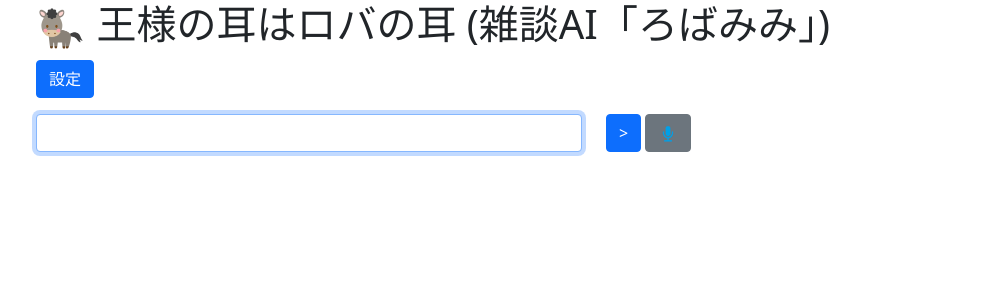
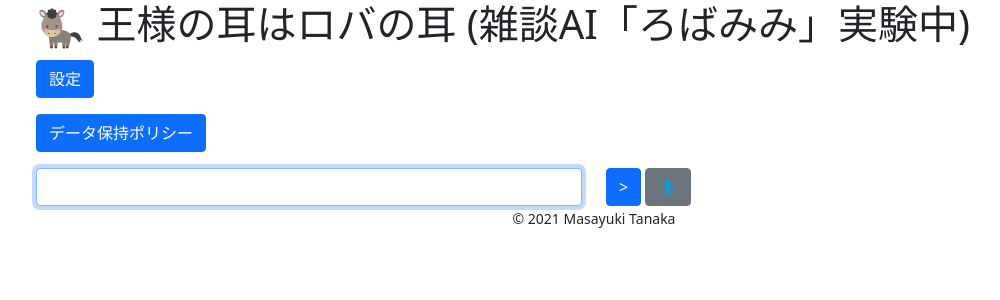
Before and after one commit to MasayukiTanaka0412/Izumi, a Flask app: page / in a window 1280 px wide. Shown: the top 300 px of the page, without its empty margins (46-1046 px from the left). Run offline with Flask 2, Linux system fonts and the light colour scheme.

Commit message:
add policy

```diff
--- a/templates/index.html
+++ b/templates/index.html
@@ -6,7 +6,7 @@
     <div class="col">
       <h1>
         <img src="{{url_for('static', filename='donky.png')}}" alt="ロゴ" width="50px"/>
-        王様の耳はロバの耳 (雑談AI「ろばみみ」)
+        王様の耳はロバの耳 (雑談AI「ろばみみ」実験中)
       </h1>
     </div>
   </div>
@@ -40,6 +40,20 @@
         </div>
         <div class="col">
           <input type="text" id="yourname" class="form-control" value="あなた">
+        </div>
+      </div>
+    </div>
+  </div>
+
+  <p>
+    <button class="btn btn-primary" type="button" data-bs-toggle="collapse" data-bs-target="#collapsePolicy" aria-expanded="false" aria-controls="collapsePolicy">
+      データ保持ポリシー
+    </button>
+  </p>
+  <div class="collapse" id="collapsePolicy">
+    <div class="card card-body">
+        <div class="col">
+          トーク内容を含んだアクセスログは３０日間保持されます
         </div>
       </div>
     </div>
--- a/templates/layout.html
+++ b/templates/layout.html
@@ -14,6 +14,7 @@
 <!-- ここにメインコンテンツを書く -->
 {% endblock %}
 
+<div style="text-align: center;"><small>&copy; 2021 Masayuki Tanaka</small></div>
 <script src="https://cdn.jsdelivr.net/npm/bootstrap@5.0.0-beta1/dist/js/bootstrap.bundle.min.js" integrity="sha384-ygbV9kiqUc6oa4msXn9868pTtWMgiQaeYH7/t7LECLbyPA2x65Kgf80OJFdroafW" crossorigin="anonymous"></script>
 </body>
 </html>
```
Also changed, not shown: 1 other file.
